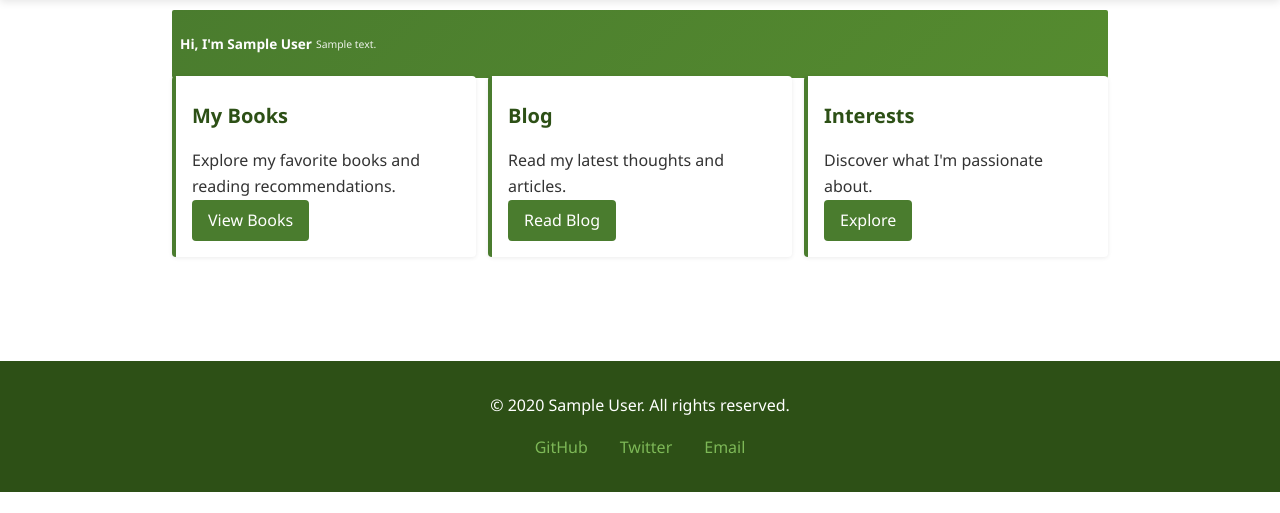
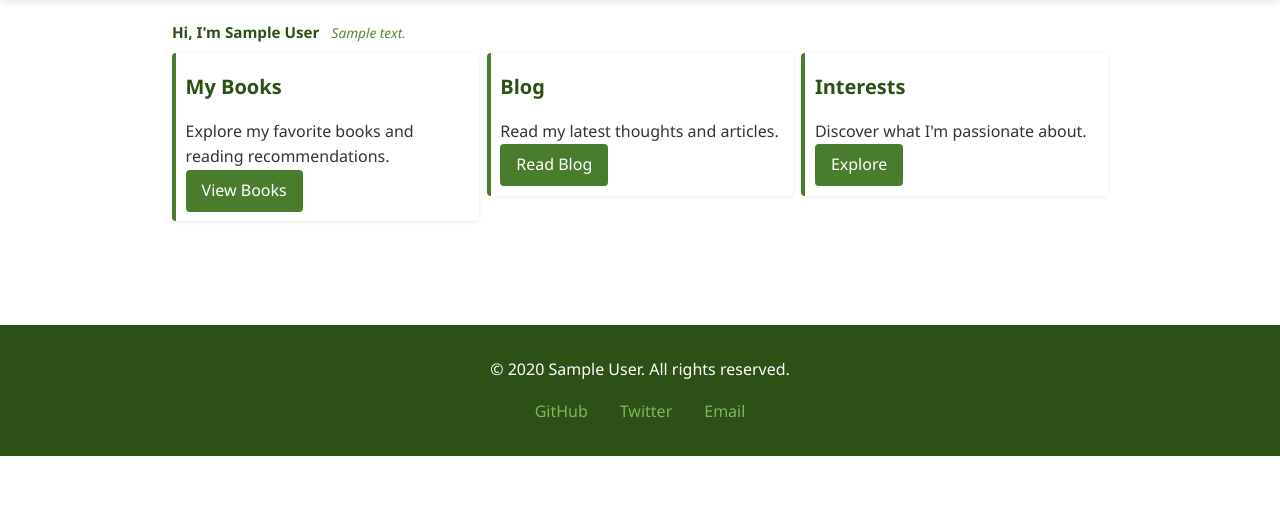
Before and after one commit to shriyans-ss/website, a Python web app: template templates/index.html in a window 1280 px wide. Shown: the part 66-579 px from the top of the page. Run offline with Jinja, Linux system fonts and the light colour scheme; the template is opened without the code that fills it: most values are stand-ins (such as "Sample title", 1, 10 or a date in 2020).

Commit message:
change in sizing

```diff
--- a/templates/index.html
+++ b/templates/index.html
@@ -3,12 +3,10 @@
 {% block title %}Home - {{ site_author }}{% endblock %}
 
 {% block content %}
-<section class="hero">
-    <div class="hero-container">
-        <h1>Hi, I'm {{ site_author }}</h1>
-        <p class="section-intro">{{ site_description }}</p>
-    </div>
-</section>
+<div class="intro-small">
+    <p class="hero-title">Hi, I'm {{ site_author }}</p>
+    <p class="section-intro">{{ site_description }}</p>
+</div>
 
 <section class="section features">
     <div>
--- a/templates/styles.css
+++ b/templates/styles.css
@@ -159,44 +159,41 @@ h2 {
     font-style: italic;
 }
 
-/* Hero Section */
-.hero {
-    padding: 0.15rem 0;
-    display: block;
+/* Intro (compact, replaces hero) */
+.intro-small {
+    max-width: 1000px;
+    margin: 0.5rem auto 0 auto;
+    padding: 0.25rem 0;
 }
 
-.hero-container {
-    max-width: 1000px;
-    margin: 0 auto;
-    padding: 0.2rem 0.5rem;
-    background: linear-gradient(135deg, var(--light-green), var(--accent-green));
-    color: white;
-    border-radius: 2px;
-    max-height: 56px;
-    overflow: hidden;
-    display: flex;
-    align-items: center;
+.hero-title {
+    font-size: 1rem;
+    margin: 0;
+    color: var(--primary-green);
+    font-weight: 700;
+    display: inline-block;
 }
 
-.hero h1 {
-    font-size: 0.9rem;
-    margin: 0 0 0 0;
-    color: white;
+.intro-small .section-intro {
+    margin: 0 0 0 0.5rem;
+    color: var(--accent-green);
+    font-size: 0.95rem;
+    display: inline-block;
 }
 
-.hero .section-intro {
-    color: rgba(255,255,255,0.95);
-    font-style: normal;
-    font-size: 0.75rem;
-    margin: 0;
-    opacity: 0.95;
+/* Pull the features row immediately under the intro */
+.features {
+    margin-top: 0.25rem;
+    padding-bottom: 1rem;
 }
 
-/* Pull the features row up to sit directly below the hero */
-.features {
-    margin-top: -0.25rem;
-    padding-bottom: 1rem;
-}
+/* Force-override: compress spacing */
+.intro-small{padding:0.25rem 0 !important}
+.hero-title{font-size:0.95rem !important;margin:0 !important;padding:0 !important}
+.intro-small .section-intro{font-size:0.85rem !important;margin:0 0 0 0.5rem !important}
+.container{margin-top:0 !important;padding-top:0.5rem !important}
+.grid{gap:0.5rem !important}
+.card{padding:0.6rem !important}
 
 .features .card {
     margin: 0;
@@ -290,7 +287,7 @@ a:hover {
 .grid {
     display: grid;
     grid-template-columns: repeat(3, 1fr);
-    gap: 0.75rem;
+    gap: 0.5rem;
     align-items: start;
     justify-items: stretch;
 }
```
